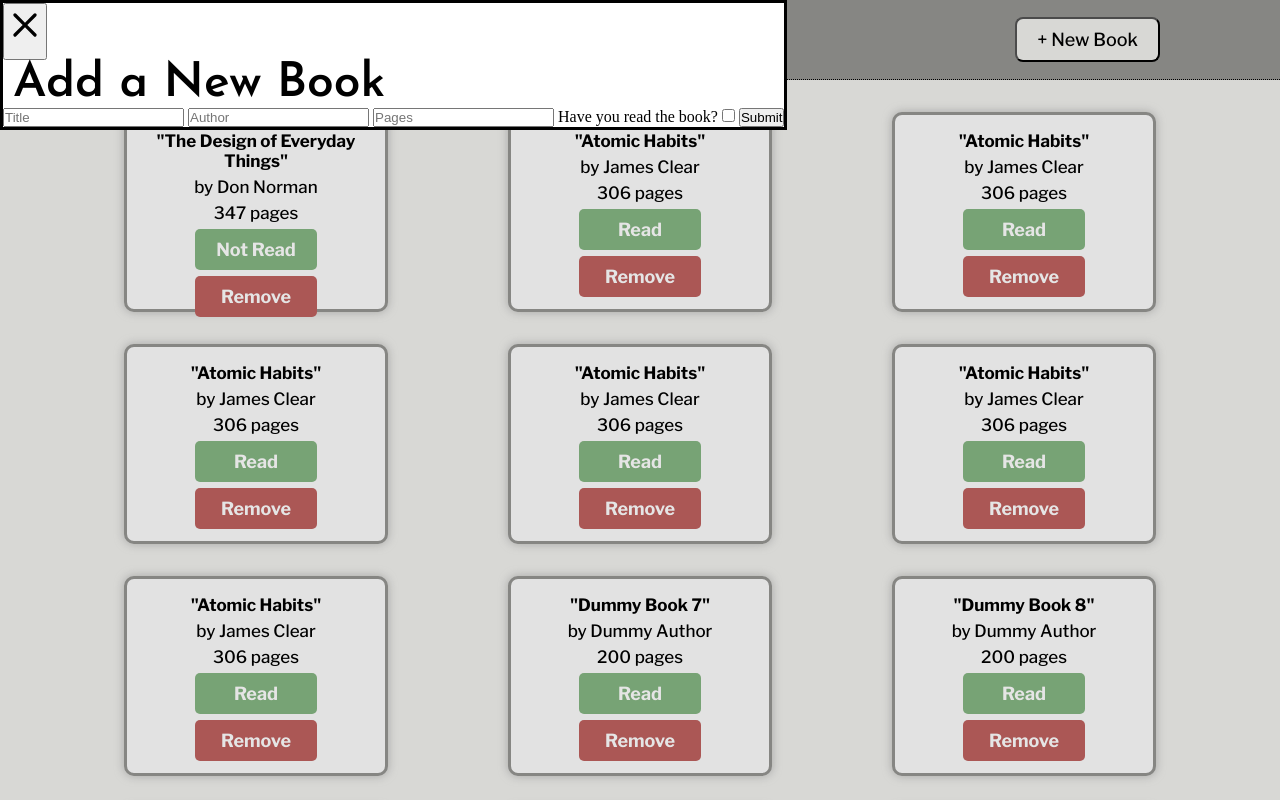
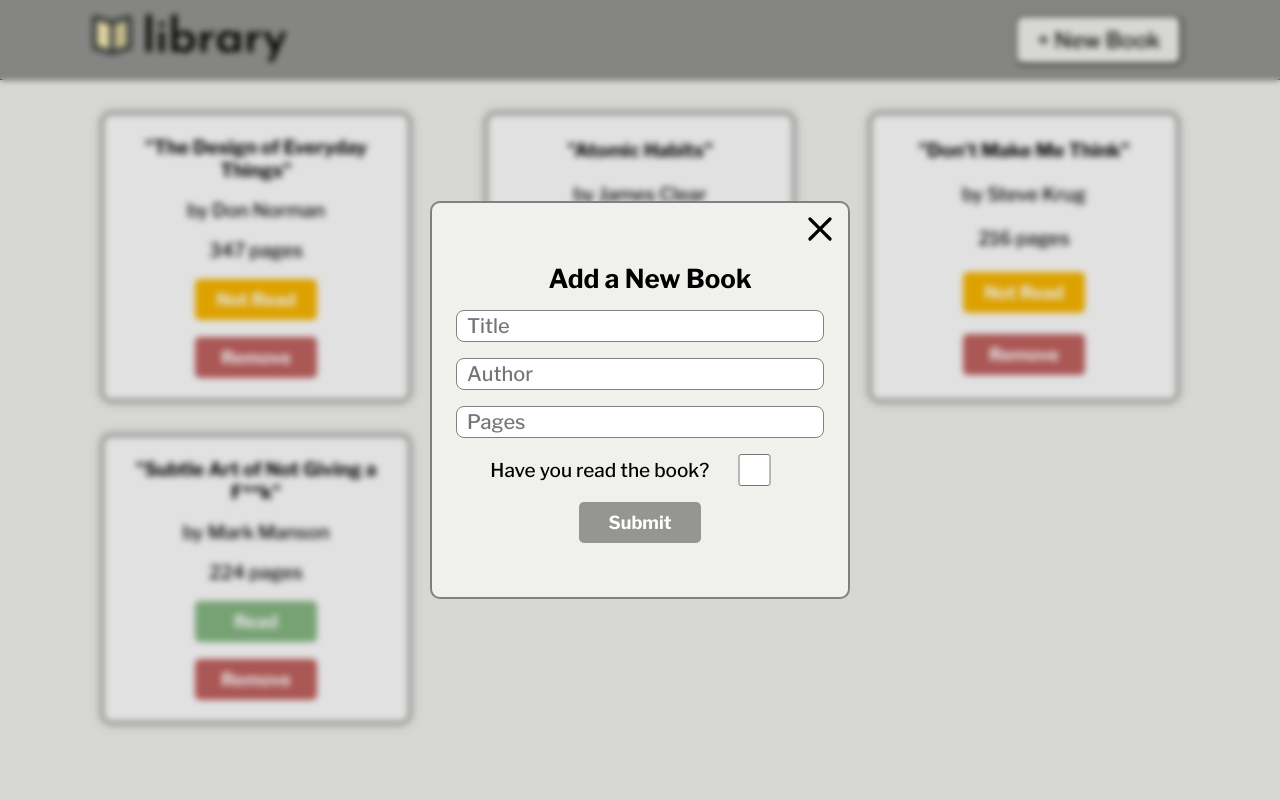
Before and after one commit to mathdebate09/library, a plain HTML site: page index.html in a window 1280 px wide. Both pictures are taken after a click on the button "+ New Book". Shown: the top 800 px of the page. Drawn offline with Linux system fonts and the light colour scheme.

Commit message:
Project completed dialog css done

```diff
--- a/index.html
+++ b/index.html
@@ -13,20 +13,22 @@
     <div class="container">
         <div class="header">
             <img src="assets/logo.svg">
-            <p>library</p>
+            <p class="logo-text">library</p>
             <button class="add-book">+ New Book</button>
             <dialog>
-                <button><img src="assets/dialog/close.svg"></button>
+                <button class="close-button"><img src="assets/dialog/close.svg"></button>
                 <form action="example.com/path" method="post">
-                    <p>Add a New Book</p>
+                    <p class="form-header">Add a New Book</p>
                     <input type="text" id="book-name" name="book-name" placeholder="Title">
 
                     <input type="text" id="book-author" name="book-author" placeholder="Author">
 
                     <input type="number" id="book-pages" name="book-pages" placeholder="Pages">
 
-                    <label for="book-read">Have you read the book?</label>
-                    <input type="checkbox" id="book-read" name="book-read" value="read" unchecked>
+                    <div class="checkbox-form">
+                        <label for="book-read">Have you read the book?</label>
+                        <input type="checkbox" id="book-read" name="book-read" value="read" unchecked>
+                    </div>
 
                     <button class="submit">Submit</button>
                 </form>
--- a/script.js
+++ b/script.js
@@ -28,16 +28,8 @@ Book.prototype.toggle = function () {
 //Dummy inputs for Book()
 myLibrary[0] = new Book("The Design of Everyday Things", "Don Norman", 347, false);
 myLibrary[1] = new Book("Atomic Habits", "James Clear", 306, true);
-myLibrary[2] = new Book("Atomic Habits", "James Clear", 306, true)
-myLibrary[3] = new Book("Atomic Habits", "James Clear", 306, true)
-myLibrary[4] = new Book("Atomic Habits", "James Clear", 306, true)
-myLibrary[5] = new Book("Atomic Habits", "James Clear", 306, true)
-myLibrary[6] = new Book("Atomic Habits", "James Clear", 306, true)
-
-// Generate 10 more dummy content
-for (let i = 7; i < 100; i++) {
-  myLibrary[i] = new Book("Dummy Book " + i, "Dummy Author", 200, true);
-}
+myLibrary[2] = new Book("Don't Make Me Think", "Steve Krug", 216, false);
+myLibrary[3] = new Book("Subtle Art of Not Giving a F**k", "Mark Manson", 224, true);
 
 // Display the dummy inputs
 window.onload = function () {
@@ -98,10 +90,17 @@ function displayBookToLibrary(i) {
     <button class="status-toggle">${myLibrary[i].status}</button>
     <button class="remove-book">Remove</button>`;
 
-  cardParentDiv.appendChild(card);
-
   // Select the status toggle button
   const statusToggle = card.querySelector('.status-toggle');
+
+  // Update the color for the button
+  if (myLibrary[i].status === "Not Read") {
+    statusToggle.style.backgroundColor = "#F7B400";
+  } else {
+    statusToggle.style.backgroundColor = "#85b582";
+  }
+
+  cardParentDiv.appendChild(card);
 
   // Add an event listener to the status toggle button
   statusToggle.addEventListener('click', function () {
@@ -128,7 +127,7 @@ function displayBookToLibrary(i) {
 }
 
 // Selecting the close-button
-const closeButton = document.querySelector("dialog button");
+const closeButton = document.querySelector(".close-button");
 
 // "Close" button closes the dialog
 closeButton.addEventListener("click", () => {
--- a/styles.css
+++ b/styles.css
@@ -63,7 +63,7 @@ a {
     padding-bottom:10px;
 }
 
-.header p {
+.logo-text {
     font-size:48px;
     font-family: 'Logo-font', sans-serif;
     padding-left:10px;
@@ -79,12 +79,117 @@ a {
 /* ADD BUTTON */
 .add-book {
     font-family: var(--normal);
-    font-size: 18px;
+    font-size: 22px;
     padding: 10px 20px;
     border-radius:8px;
     background-color: var(--bg);
     align-self: center;
     justify-self: start;
+}
+
+/* DIALOG */
+dialog {
+    position: fixed;
+    top: 50%;
+    left: 50%;
+    transform: translate(-50%, -50%);
+    width:420px;
+    height:398px;
+    font-family:var(--normal);
+    border:2px solid grey;
+    border-radius:10px;
+    background-color: var(--bg);
+}
+
+dialog::backdrop {
+    backdrop-filter: blur(3px);
+}
+
+dialog[open] {
+    -webkit-animation: show 0.3s ease normal;
+}
+@-webkit-keyframes show {
+    from {
+        transform: translate(-50%, -100%);
+    }
+    to {
+        transform: translate(-50%, -50%);
+    }
+}
+
+.close-button {
+    background: none;
+    border: none;
+    padding: 0;
+    cursor: pointer;
+    margin-bottom:0px;
+    padding-top:6px;
+    padding-left:368px;
+}
+
+/* FORM */
+form {
+    display:grid;
+    gap:16px;
+    place-items:center;
+}
+
+input {
+    font-family:var(--normal);
+    padding-left:10px;
+    width: calc(100% - 48px);
+    height: 32px;
+    font-size:20px;
+    background-color: whitye;
+    border-radius:8px;
+    border:1px solid grey;
+}
+
+input::placeholder {
+    font-family:var(--normal);
+}
+
+.input:focus {
+    outline:none;
+}
+
+.input::placeholder {
+    padding-left:2px;
+    color: black;
+    opacity: 0.5;
+}
+
+.form-header {
+    padding-left:20px;
+    place-self:center;
+    font-family:var(--bold);
+    font-size:26px;
+}
+
+/* CHECKBOX */
+.checkbox-form {
+    display:grid;
+    grid-template-columns: 3fr 1.5fr;
+    align-items:center;
+    width:100%
+}
+
+.checkbox-form label {
+    font-size:19px;
+    justify-self:end;
+}
+
+.submit {
+    background-color: var(--header);
+    width:122px;
+    font-family:var(--bold);
+    border: none;
+    border-radius:5px;
+    color: white;
+    padding: 10px 20px;
+    text-align: center;
+    font-size: 18px;
+    cursor: pointer;
 }
 
 /* CARD CONTAINER */
@@ -93,6 +198,7 @@ a {
     background-color: var(--bg);
     display: grid;
     grid-template-columns: repeat(3, 1fr);
+    grid-template-rows: repeat(4, auto);
     gap: 32px;
     place-items:center;
 }
@@ -105,9 +211,9 @@ a {
     display:grid;
     grid-gap:6px;
     font-family:var(--normal);
-    font-size:17px;
-    width:33vh;
-    height:25vh;
+    font-size:19px;
+    width: 310px;
+    height:290px;
     border-radius:10px;
     border:3px solid var(--header);
     place-items:center;
```
Also changed, not shown: aerhg.html (deleted, +0 -81 lines).
